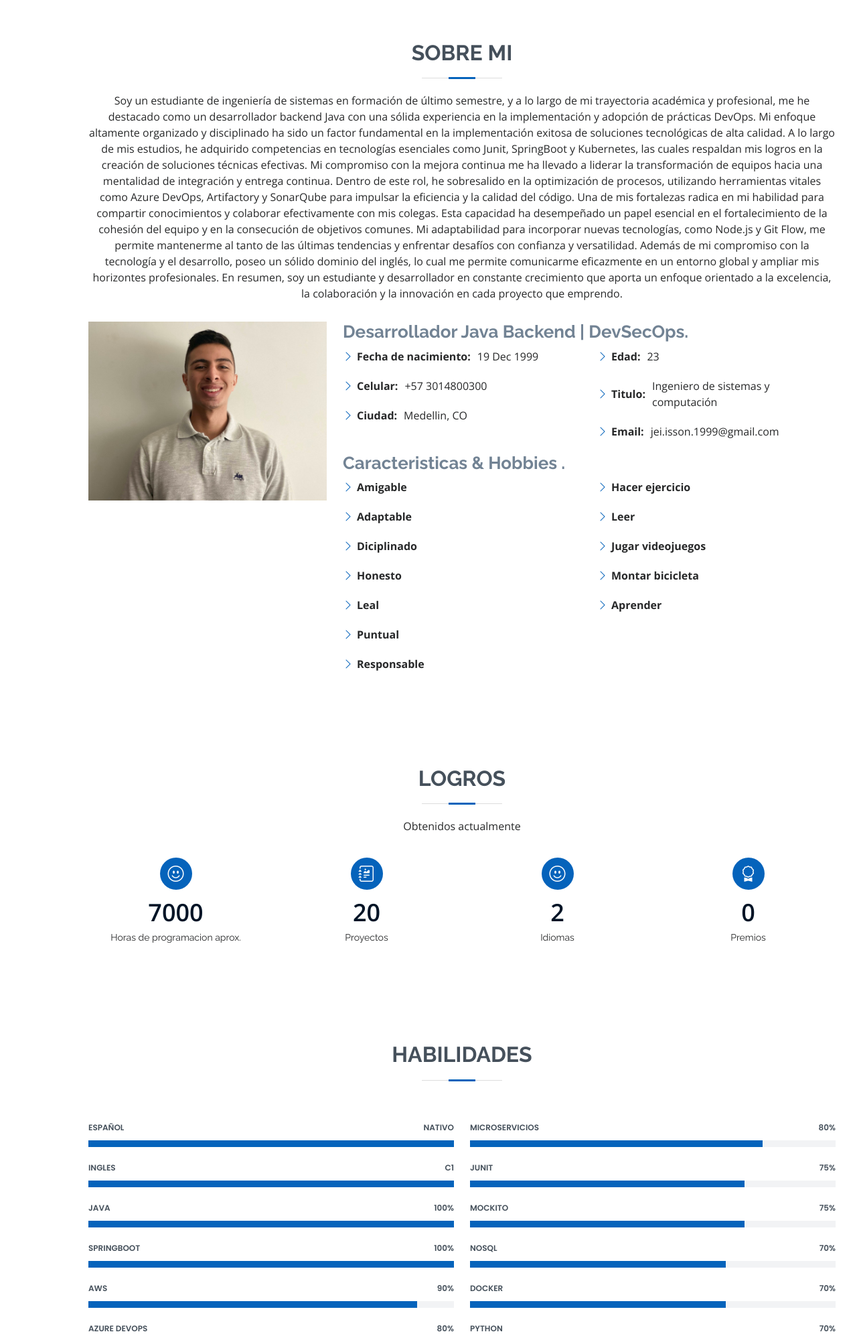
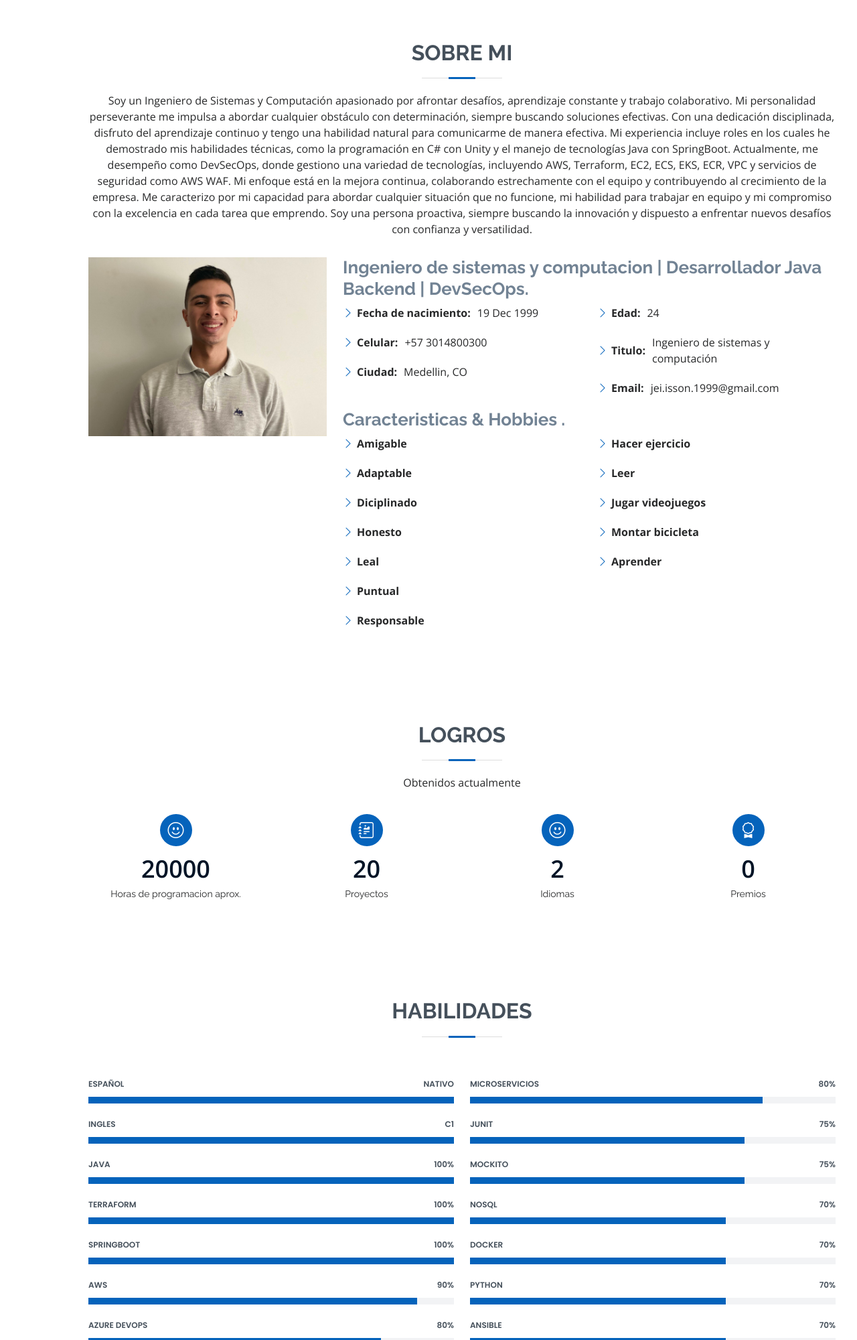
Before and after one commit to jeissongarciacano/jeissongarciacano.github.io, a plain HTML site: page index.html in a window 1280 px wide. Shown: the part 800-2800 px from the top of the page at 67% size. Drawn offline with nearby package versions, Linux system fonts and the light colour scheme.

Commit message:
Update index.html

```diff
--- a/index.html
+++ b/index.html
@@ -59,7 +59,7 @@
   <section id="hero" class="d-flex flex-column justify-content-center">
     <div class="container" data-aos="zoom-in" data-aos-delay="100">
       <h1>Jeisson Garcia</h1>
-      <p>Soy <span class="typed" data-typed-items="Java Backend, DevSecOps"></span></p>
+      <p>Soy <span class="typed" data-typed-items="Ingeniero de sistemas y computacion, Java Backend, DevSecOps"></span></p>
       <div class="social-links">
         <a href="https://twitter.com/Jei1999" class="twitter"><i class="bx bxl-twitter"></i></a>
         <a href="https://www.facebook.com/jeisson.garcia40" class="facebook"><i class="bx bxl-facebook"></i></a>
@@ -79,16 +79,10 @@
         <div class="section-title">
           <h2>Sobre mi</h2>
           <p>
-            Soy un estudiante de ingeniería de sistemas en formación de último semestre, y a lo largo de mi trayectoria académica y profesional,
-            me he destacado como un desarrollador backend Java con una sólida experiencia en la implementación y adopción de prácticas DevOps.
-            Mi enfoque altamente organizado y disciplinado ha sido un factor fundamental en la implementación exitosa de soluciones tecnológicas de alta calidad.
-            A lo largo de mis estudios, he adquirido competencias en tecnologías esenciales como Junit, SpringBoot y Kubernetes, las cuales respaldan mis logros en la creación de soluciones técnicas efectivas.
-            Mi compromiso con la mejora continua me ha llevado a liderar la transformación de equipos hacia una mentalidad de integración y entrega continua.
-            Dentro de este rol, he sobresalido en la optimización de procesos, utilizando herramientas vitales como Azure DevOps, Artifactory y SonarQube para impulsar la eficiencia y la calidad del código.
-            Una de mis fortalezas radica en mi habilidad para compartir conocimientos y colaborar efectivamente con mis colegas. Esta capacidad ha desempeñado un papel esencial en el fortalecimiento de la cohesión del equipo
-            y en la consecución de objetivos comunes. Mi adaptabilidad para incorporar nuevas tecnologías, como Node.js y Git Flow, me permite mantenerme al tanto de las últimas tendencias y enfrentar desafíos con confianza y versatilidad.
-            Además de mi compromiso con la tecnología y el desarrollo, poseo un sólido dominio del inglés, lo cual me permite comunicarme eficazmente en un entorno global y ampliar mis horizontes profesionales. En resumen, soy un estudiante
-            y desarrollador en constante crecimiento que aporta un enfoque orientado a la excelencia, la colaboración y la innovación en cada proyecto que emprendo.
+            Soy un Ingeniero de Sistemas y Computación apasionado por afrontar desafíos, aprendizaje constante y trabajo colaborativo. Mi personalidad perseverante me impulsa a abordar cualquier obstáculo con determinación, siempre buscando soluciones efectivas.
+            Con una dedicación disciplinada, disfruto del aprendizaje continuo y tengo una habilidad natural para comunicarme de manera efectiva. Mi experiencia incluye roles en los cuales he demostrado mis habilidades técnicas, como la programación en C# con Unity y el manejo de tecnologías Java con SpringBoot.
+            Actualmente, me desempeño como DevSecOps, donde gestiono una variedad de tecnologías, incluyendo AWS, Terraform, EC2, ECS, EKS, ECR, VPC y servicios de seguridad como AWS WAF. Mi enfoque está en la mejora continua, colaborando estrechamente con el equipo y contribuyendo al crecimiento de la empresa.
+            Me caracterizo por mi capacidad para abordar cualquier situación que no funcione, mi habilidad para trabajar en equipo y mi compromiso con la excelencia en cada tarea que emprendo. Soy una persona proactiva, siempre buscando la innovación y dispuesto a enfrentar nuevos desafíos con confianza y versatilidad.
           </p>
         </div>
 
@@ -97,7 +91,7 @@
             <img src="assets/img/profile-img.jpg" class="img-fluid" alt="">
           </div>
           <div class="col-lg-8 pt-4 pt-lg-0 content">
-            <h3>Desarrollador Java Backend | DevSecOps.</h3>
+            <h3>Ingeniero de sistemas y computacion | Desarrollador Java Backend | DevSecOps.</h3>
             <div class="row">
               <div class="col-lg-6">
                 <ul>
@@ -108,7 +102,7 @@
               </div>
               <div class="col-lg-6">
                 <ul>
-                  <li><i class="bi bi-chevron-right"></i> <strong>Edad:</strong> <span>23</span></li>
+                  <li><i class="bi bi-chevron-right"></i> <strong>Edad:</strong> <span>24</span></li>
                   <li><i class="bi bi-chevron-right"></i> <strong>Titulo:</strong> <span>Ingeniero de sistemas y computación</span></li>
                   <li><i class="bi bi-chevron-right"></i> <strong>Email:</strong> <span>jei.isson.1999@gmail.com</span></li>
                 </ul>
@@ -159,7 +153,7 @@
           <div class="col-lg-3 col-md-6">
             <div class="count-box">
               <i class="bi bi-emoji-smile"></i>
-              <span data-purecounter-start="0" data-purecounter-end="7000" data-purecounter-duration="1" class="purecounter"></span>
+              <span data-purecounter-start="0" data-purecounter-end="20000" data-purecounter-duration="1" class="purecounter"></span>
               <p>Horas de programacion aprox.</p>
             </div>
           </div>
@@ -221,6 +215,13 @@
 
             <div class="progress">
               <span class="skill">Java <i class="val">100%</i></span>
+              <div class="progress-bar-wrap">
+                <div class="progress-bar" role="progressbar" aria-valuenow="100" aria-valuemin="0" aria-valuemax="100"></div>
+              </div>
+            </div>
+
+            <div class="progress">
+              <span class="skill">Terraform <i class="val">100%</i></span>
               <div class="progress-bar-wrap">
                 <div class="progress-bar" role="progressbar" aria-valuenow="100" aria-valuemin="0" aria-valuemax="100"></div>
               </div>
@@ -417,12 +418,10 @@
         <div class="section-title">
           <h2>Resumen</h2>
           <p>
-            Soy un apasionado desarrollador backend Java con una sólida experiencia en prácticas DevOps.
-            Mi enfoque organizado y disciplinado se refleja en la implementación exitosa de soluciones de alta calidad,
-            respaldadas por tecnologías como Junit, SpringBoot y Kubernetes.
-            He liderado la transformación de equipos hacia la integración y entrega continua, destacándome en la optimización de procesos a través de herramientas clave como Azure DevOps,
-            Artifactory y SonarQube. Mi habilidad para compartir conocimientos y colaborar ha fortalecido la cohesión del equipo, mientras que mi agilidad para adoptar nuevas tecnologías,
-            como Node.js y Git Flow, me permite enfrentar desafíos con versatilidad. En resumen, soy un profesional DevOps comprometido con la excelencia técnica y la mejora constante.
+            Soy un Ingeniero de Sistemas y Computación apasionado por afrontar desafíos, aprendizaje constante y trabajo colaborativo. Mi personalidad perseverante me impulsa a abordar cualquier obstáculo con determinación, siempre buscando soluciones efectivas.
+            Con una dedicación disciplinada, disfruto del aprendizaje continuo y tengo una habilidad natural para comunicarme de manera efectiva. Mi experiencia incluye roles en los cuales he demostrado mis habilidades técnicas, como la programación en C# con Unity y el manejo de tecnologías Java con SpringBoot.
+            Actualmente, me desempeño como DevSecOps, donde gestiono una variedad de tecnologías, incluyendo AWS, Terraform, EC2, ECS, EKS, ECR, VPC y servicios de seguridad como AWS WAF. Mi enfoque está en la mejora continua, colaborando estrechamente con el equipo y contribuyendo al crecimiento de la empresa.
+            Me caracterizo por mi capacidad para abordar cualquier situación que no funcione, mi habilidad para trabajar en equipo y mi compromiso con la excelencia en cada tarea que emprendo. Soy una persona proactiva, siempre buscando la innovación y dispuesto a enfrentar nuevos desafíos con confianza y versatilidad.
           </p>
         </div>
 
```
